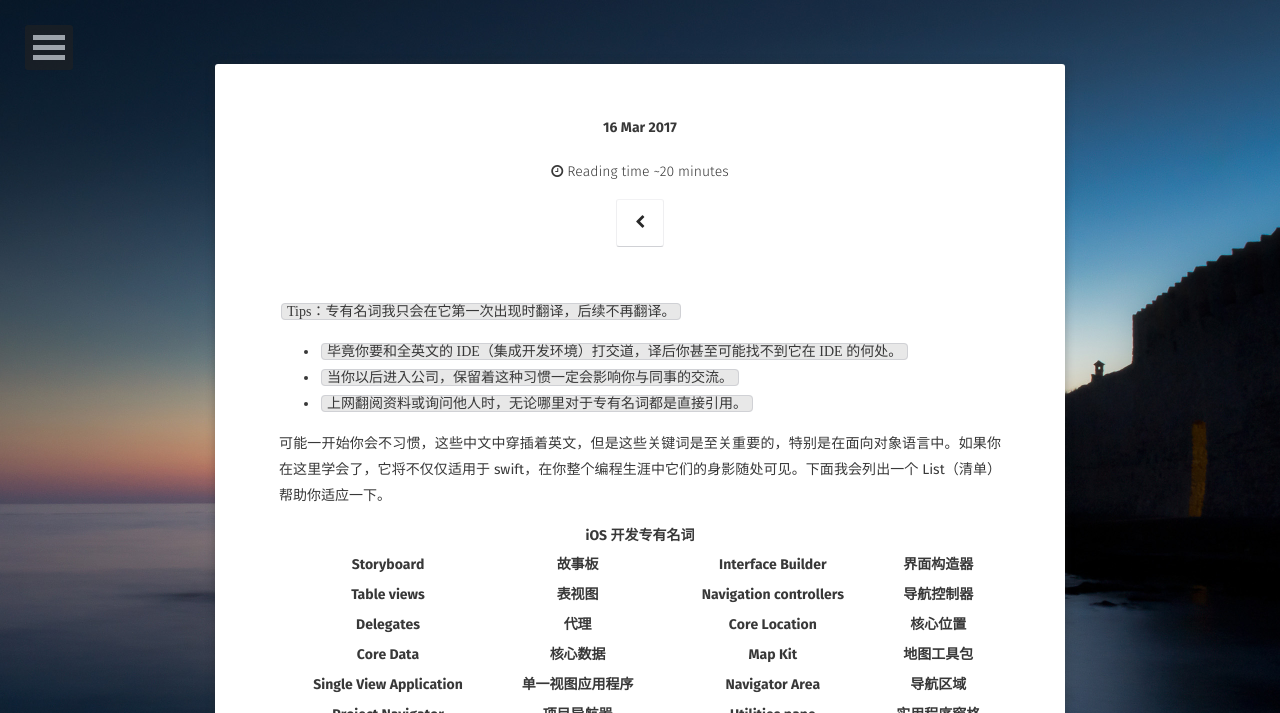
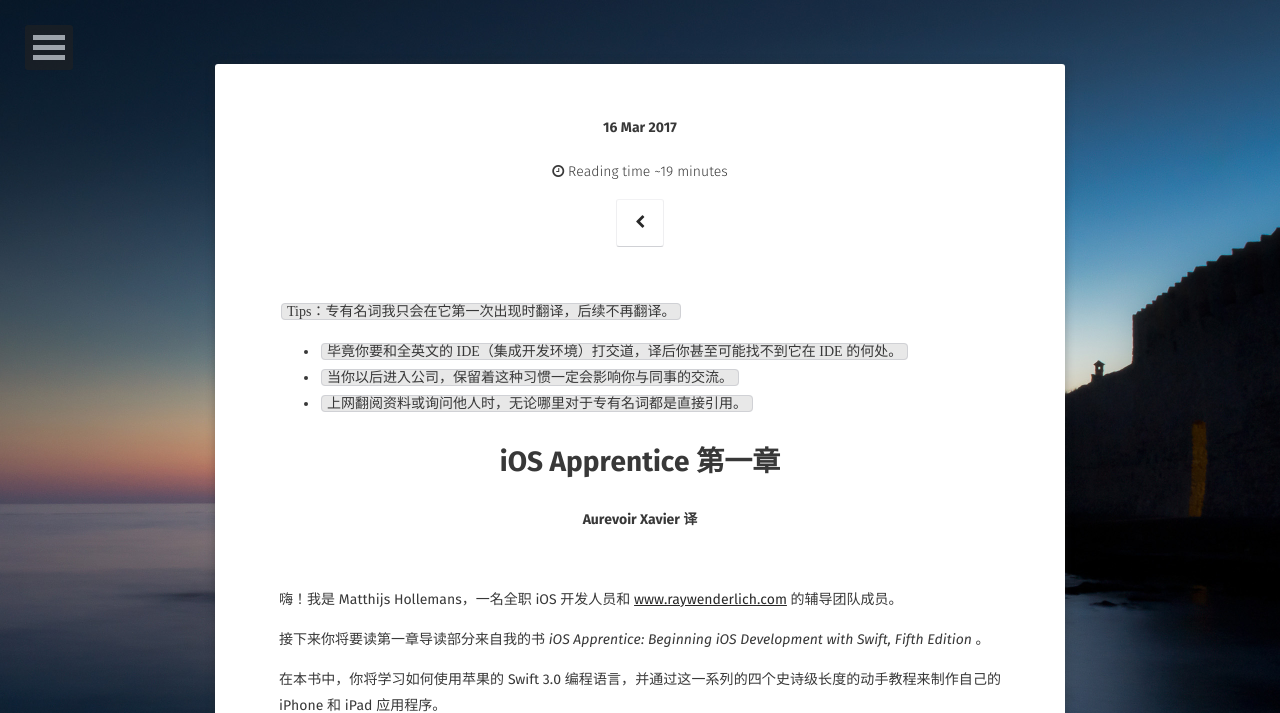
Before and after one commit to AurevoirXavier/deprecated-AurevoirXavier.github.io, a Jekyll site: the page built from _posts/2017-3-16-iOS Apprentice.md, in a window 1280 px wide and 1400 px high. Shown: the top 713 px of the window. Built offline with Jekyll 4.4.1, drawn with Linux system fonts in a browser that asks for light colours; some web fonts are replaced; our own code applies the rules of GitHub Pages for plain Markdown files; comment, search, counter and statistics services are not loaded; some of the changed text lies outside the part shown; grey boxes are pictures that could not be loaded.

Commit message:
21:04/03/16/2017

```diff
--- a/_posts/2017-3-16-iOS Apprentice.md
+++ b/_posts/2017-3-16-iOS Apprentice.md
@@ -13,54 +13,7 @@
 - `当你以后进入公司，保留着这种习惯一定会影响你与同事的交流。`
 - `上网翻阅资料或询问他人时，无论哪里对于专有名词都是直接引用。`
 
-可能一开始你会不习惯，这些中文中穿插着英文，但是这些关键词是至关重要的，特别是在面向对象语言中。如果你在这里学会了，它将不仅仅适用于 swift，在你整个编程生涯中它们的身影随处可见。下面我会列出一个 List（清单） 帮助你适应一下。
 
-<center><strong>iOS 开发专有名词</strong></center>
-
-|         Storyboard          |     故事板      |      |     Interface Builder      |   界面构造器    |
-| :-------------------------: | :----------: | :--: | :------------------------: | :--------: |
-|       **Table views**       |   **表视图**    |      | **Navigation controllers** | **导航控制器**  |
-|        **Delegates**        |    **代理**    |      |     **Core Location**      |  **核心位置**  |
-|        **Core Data**        |   **核心数据**   |      |        **Map Kit**         | **地图工具包**  |
-| **Single View Application** | **单一视图应用程序** |      |     **Navigator Area**     |  **导航区域**  |
-|    **Project Navigator**    |  **项目导航器**   |      |     **Utilities pane**     | **实用程序窗格** |
-|     **View controller**     |  **视图控制器**   |      |         **Scene**          |   **场景**   |
-|     **Object Library**      |   **对象库**    |      |        **Controls**        |   **控件**   |
-|      **Outline pane**       |   **大纲窗格**   |      | **Connections inspector**  | **连接检查器**  |
-|     **Issue navigator**     |  **问题导航器**   |      |        **Portrait**        |   **竖屏**   |
-
-<br>
-
-|        Landscape         |    横屏     |      | **Orientation** |   方向   |
-| :----------------------: | :-------: | :--: | :-------------: | :----: |
-| **Attributes inspector** | **属性检查器** |      |    **View**     | **视图** |
-
-
-
-<center><strong>软件开发专有名词</strong></center>
-
-| SDK Software Development Kit |  软件开发工具包  |      |     Variable      |    变量    |
-| :--------------------------: | :-------: | :--: | :---------------: | :------: |
-|          **Object**          |  **对象**   |      |    **Method**     |  **方法**  |
-|     **Object-oriented**      | **面向对象**  |      |    **Slider**     |  **滑块**  |
-|          **Button**          |  **按钮**   |      |     **Alert**     |  **提醒**  |
-|          **Labels**          |  **标签**   |      |    **Canvas**     |  **画布**  |
-|          **Action**          | **操作；动作** |      |  **Frameworks**   |  **框架**  |
-|            **UI**            | **用户界面**  |      |     **Data**      |  **数据**  |
-|         **Function**         |  **函数**   |      | **Functionality** |  **功能**  |
-|           **Type**           |  **类型**   |      |     **Debug**     |  **调试**  |
-|          **String**          |  **字符串**  |      |  **Data types**   | **数据类型** |
-
-<br>
-
-| Assignment |   赋值   |      |          Bug          |    漏洞    |
-| :--------: | :----: | :--: | :-------------------: | :------: |
-| **Global** | **全局** |      |     **Instance**      |  **实例**  |
-| **Local**  | **本地** |      | **Instance variable** | **实例变量** |
-
----
-
-<br>
 
 <h1 align="center">iOS Apprentice 第一章</h1>
 
```
